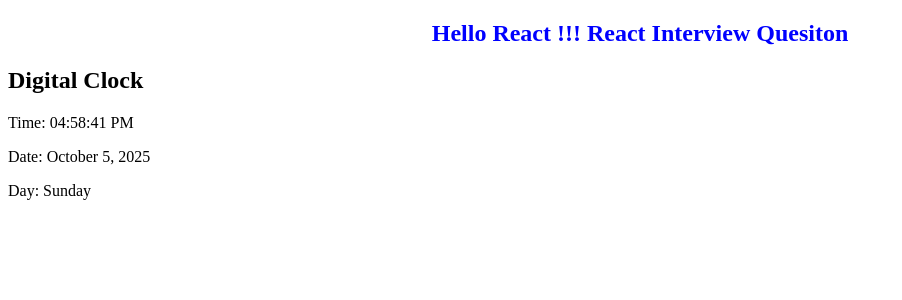
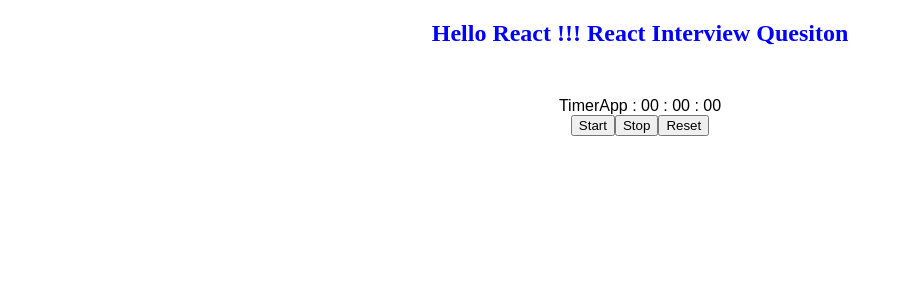
Before and after one commit to Satyam9169/React-interview-question, a React (Vite) app: page / in a window 1280 px wide. Shown: the top 300 px of the page, without its empty margins (0-902 px from the left). Built offline with nearby package versions, Linux system fonts and the light colour scheme.

Commit message:
worked on timer app

```diff
--- a/src/App.jsx
+++ b/src/App.jsx
@@ -4,7 +4,8 @@
 // import { useSelector, useDispatch } from "react-redux";
 // import { increment, decrement } from "./redux/features/counterSlice";
 // import CarouselItem from "./Machine-coding-round/Carousel/CarouselItem";
-import Clock from "./Machine-coding-round/digitalClock/Clock";
+// import Clock from "./Machine-coding-round/digitalClock/Clock";
+import TimerApp from "./Machine-coding-round/TimerApp/TimerApp";
 
 const App = () => {
   // const count = useSelector((state) => state.counter.value);
@@ -15,7 +16,8 @@
         <h2>Hello React !!! React Interview Quesiton</h2>
         {/* <Main /> */}
          {/* <CarouselItem /> */}
-         <Clock />
+         {/* <Clock /> */}
+         <TimerApp />
 
         {/* <div>counter : {count}</div>
         <button onClick={() => dispatch(increment())}>increment</button>
--- /dev/null
+++ b/src/Machine-coding-round/TimerApp/TimerApp.jsx
@@ -0,0 +1,51 @@
+import React, { useState, useEffect } from "react";
+
+const TimerApp = () => {
+  const [second, setSecond] = useState(0);
+  const [Active, setActive] = useState(false);
+
+  useEffect(() => {
+    let timer;
+    if (Active) {
+      timer = setInterval(() => {
+        setSecond((pre) => pre + 1);
+      }, 1000);
+    }
+
+    return () => clearInterval(timer);
+  }, [Active]);
+
+  const start = () => setActive(true);
+  const stop = () => setActive(false);
+  const reset = () => {
+    setActive(false);
+    setSecond(0);
+  };
+
+  // Convert seconds into hh:mm:ss format
+  const formatTime = (totalSecond) => {
+    const hrs = Math.floor(totalSecond / 3600);
+    const min = Math.floor((totalSecond % 3600) / 60);
+    const sec = totalSecond % 60;
+
+    const formattedhrs = String(hrs).padStart(2, "0");
+    const formattedmin = String(min).padStart(2, "0");
+    const formattedsec = String(sec).padStart(2, "0");
+
+    return `${formattedhrs} : ${formattedmin} : ${formattedsec}`;
+  };
+
+  return (
+    <>
+      <div
+        style={{ textAlign: "center", marginTop: "50px", fontFamily: "Arial" }}>
+        <div>TimerApp : {formatTime(second)}</div>
+        <button onClick={start}>Start</button>
+        <button onClick={stop}>Stop</button>
+        <button onClick={reset}>Reset</button>
+      </div>
+    </>
+  );
+};
+
+export default TimerApp;
```
